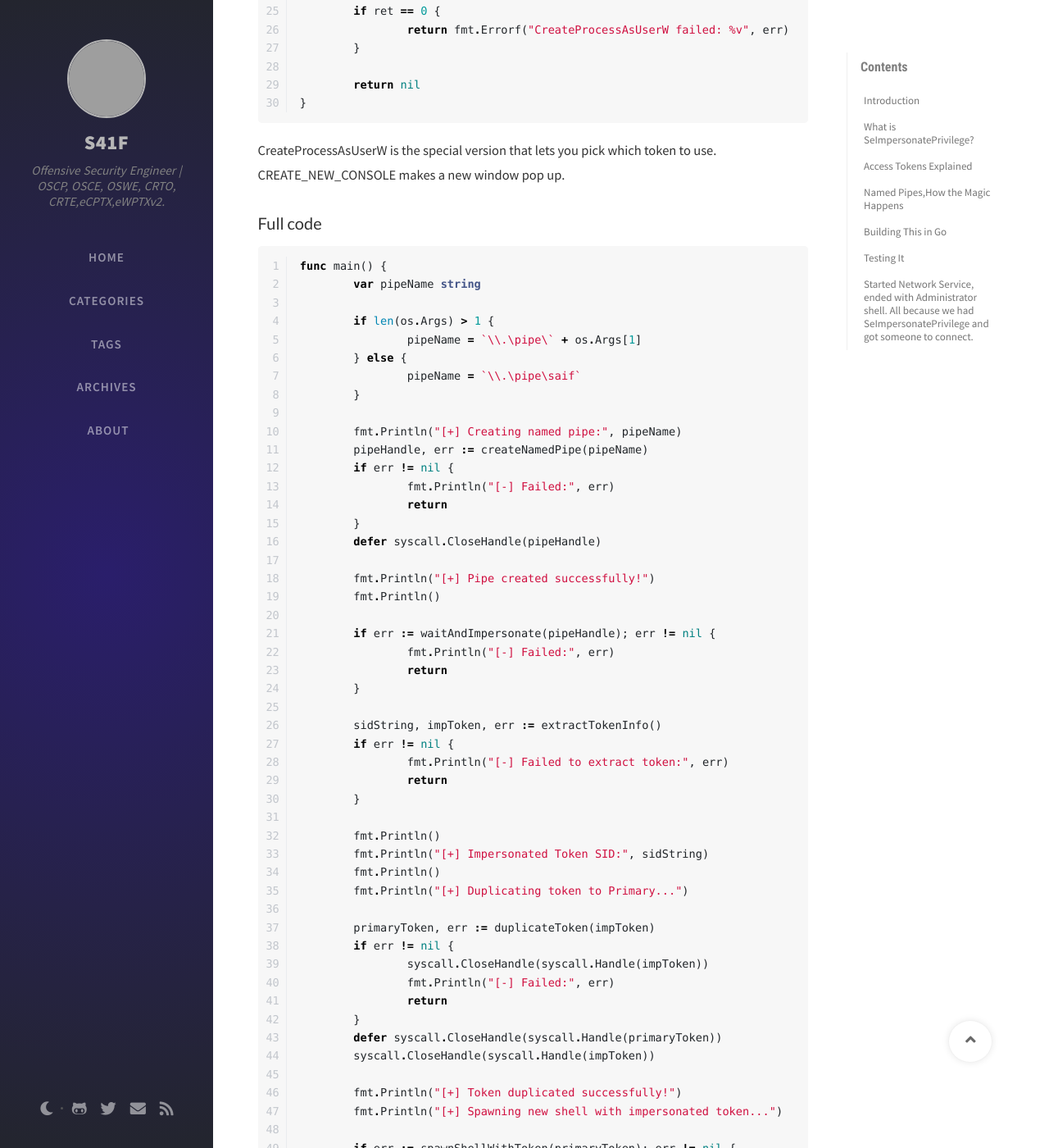
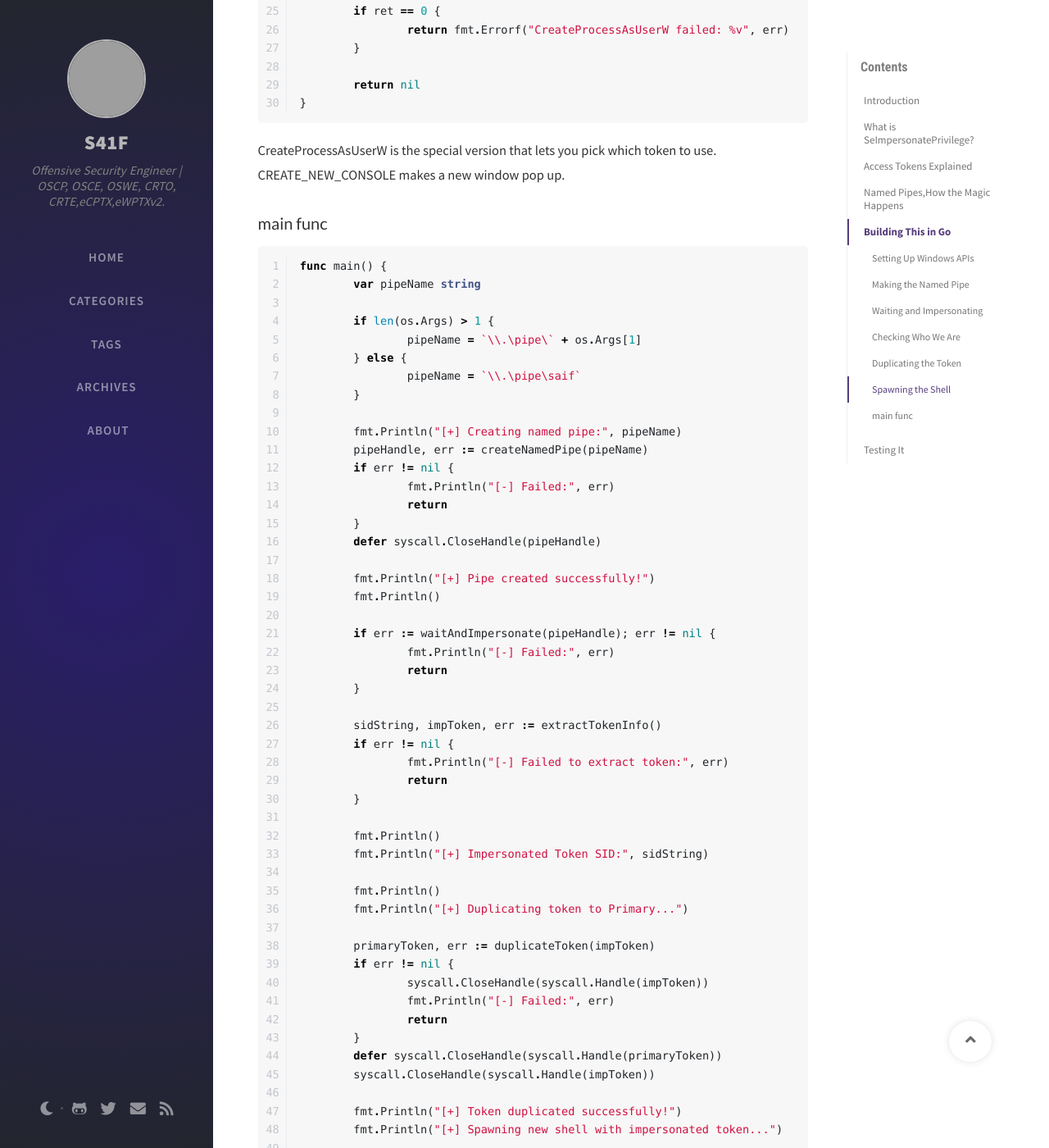
Before and after one commit to SaifSalah/saifsalah.github.io, a Jekyll site: the page built from _posts/2023-11-28-SeImpersonatePrivilege.md, in a window 1280 px wide and 1400 px high, scrolled down 8250 px. Shown: the whole window at 82% size. Built offline with Jekyll 4.4.1, drawn with Linux system fonts in a browser that asks for light colours; nearby versions of some CDN libraries; comment, search, counter and statistics services are not loaded; some of the changed text lies outside the part shown; grey boxes are pictures that could not be loaded.

Commit message:
Update 2023-11-28-SeImpersonatePrivilege.md

````diff
--- a/_posts/2023-11-28-SeImpersonatePrivilege.md
+++ b/_posts/2023-11-28-SeImpersonatePrivilege.md
@@ -334,7 +334,7 @@ func spawnShellWithToken(hToken syscall.Token) error {
 
 CreateProcessAsUserW is the special version that lets you pick which token to use. CREATE_NEW_CONSOLE makes a new window pop up.
 
-### Full code
+### main func
 ```go
 func main() {
 	var pipeName string
@@ -369,6 +369,7 @@ func main() {
 
 	fmt.Println()
 	fmt.Println("[+] Impersonated Token SID:", sidString)
+
 	fmt.Println()
 	fmt.Println("[+] Duplicating token to Primary...")
 
@@ -394,15 +395,14 @@ func main() {
 	fmt.Println("[+] New cmd.exe window opened with impersonated privileges")
 	fmt.Println()
 }
+
 ```
 Full code here :
 ## Testing It
 
 ![](https://github.com/SaifSalah/saifsalah.github.io/blob/master/assets/img/demo.png?raw=true)
 
-Let me show you this working,Network Service to Administrator.
-
-### Setup
+### Steps
 
 Get a Network Service shell with PSExec:
 ```cmd
@@ -480,6 +480,5 @@ New cmd window pops up. Run `whoami` and you're now whoever connected.
 8. Duplicated to primary token
 9. Spawned cmd.exe with that token
 
-Started Network Service, ended with Administrator shell. All because we had SeImpersonatePrivilege and got someone to connect.
 ---
 Hit me up if you spot mistakes or have better ways to do this. Always learning.
````
